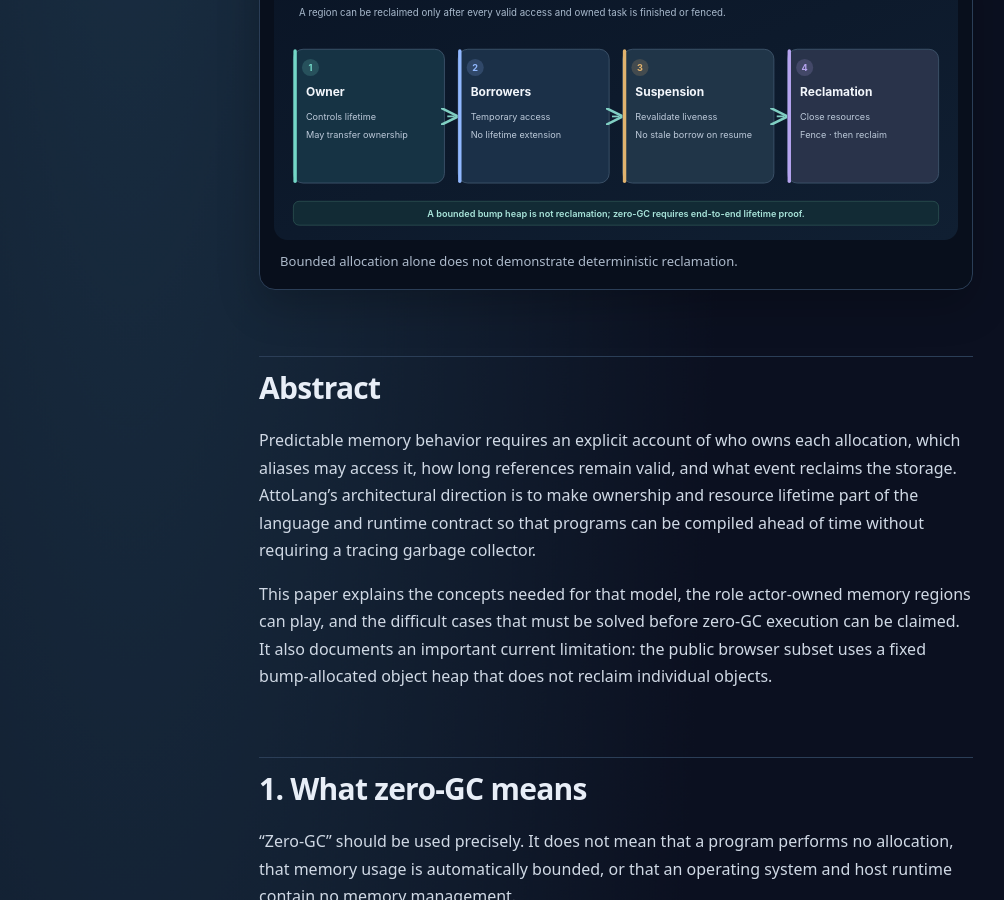
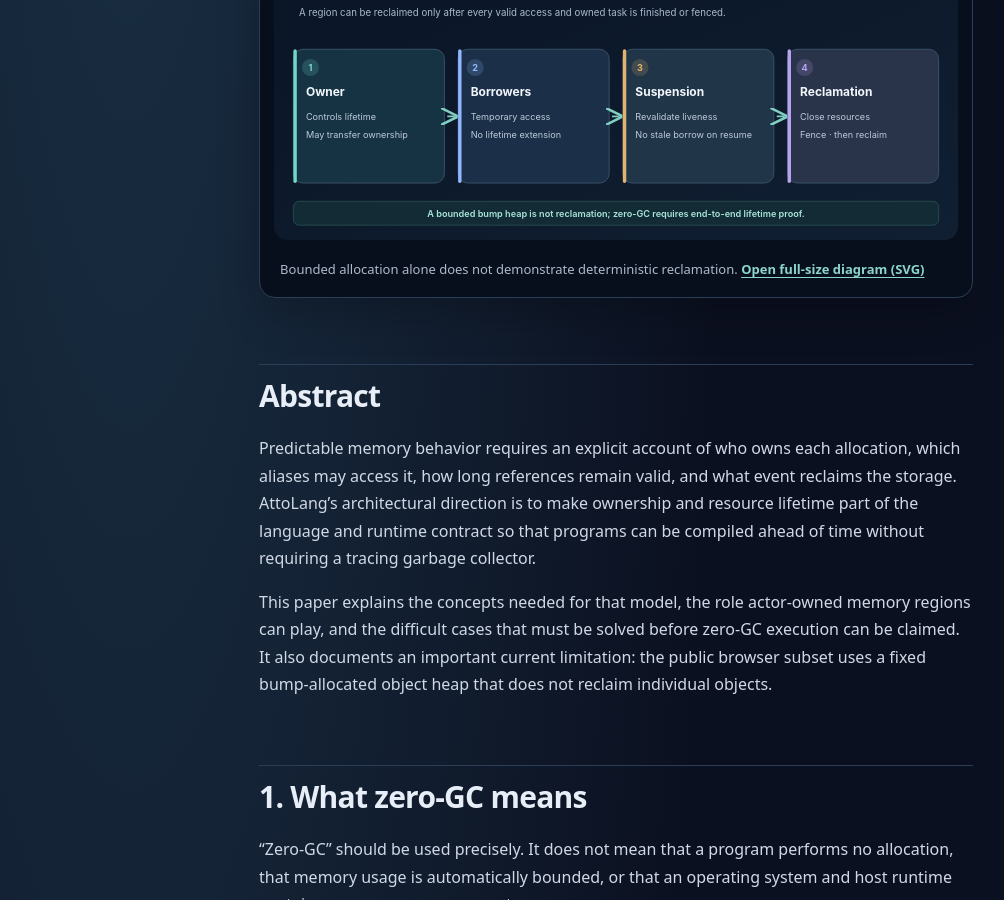
Before and after one commit to atto-lang/atto-lang.github.io, a Jekyll site: the page built from whitepapers/03-memory-ownership-and-zero-gc.md, in a window 1280 px wide and 900 px high, scrolled down 522 px. Shown: the whole window, without its empty margins (24-1028 px from the left). Built offline with Jekyll 4.4.1, drawn with Linux system fonts in a browser that asks for light colours.

Commit message:
a11y(whitepapers): give paper 03 a readable full-size SVG link

```diff
--- a/whitepapers/03-memory-ownership-and-zero-gc.md
+++ b/whitepapers/03-memory-ownership-and-zero-gc.md
@@ -11,7 +11,7 @@ permalink: /whitepapers/03-memory-ownership-and-zero-gc.html
 
 <figure class="wp-figure">
   <img src="/whitepapers/assets/03-memory-ownership.svg" alt="Ownership, borrow validity, suspension, cleanup, generation fencing, and reclamation." width="1200" height="490" loading="lazy" decoding="async">
-  <figcaption>Bounded allocation alone does not demonstrate deterministic reclamation.</figcaption>
+  <figcaption>Bounded allocation alone does not demonstrate deterministic reclamation. <a href="/whitepapers/assets/03-memory-ownership.svg" aria-label="Open full-size SVG diagram for paper 03">Open full-size diagram (SVG)</a></figcaption>
 </figure>
 
 ## Abstract
```
